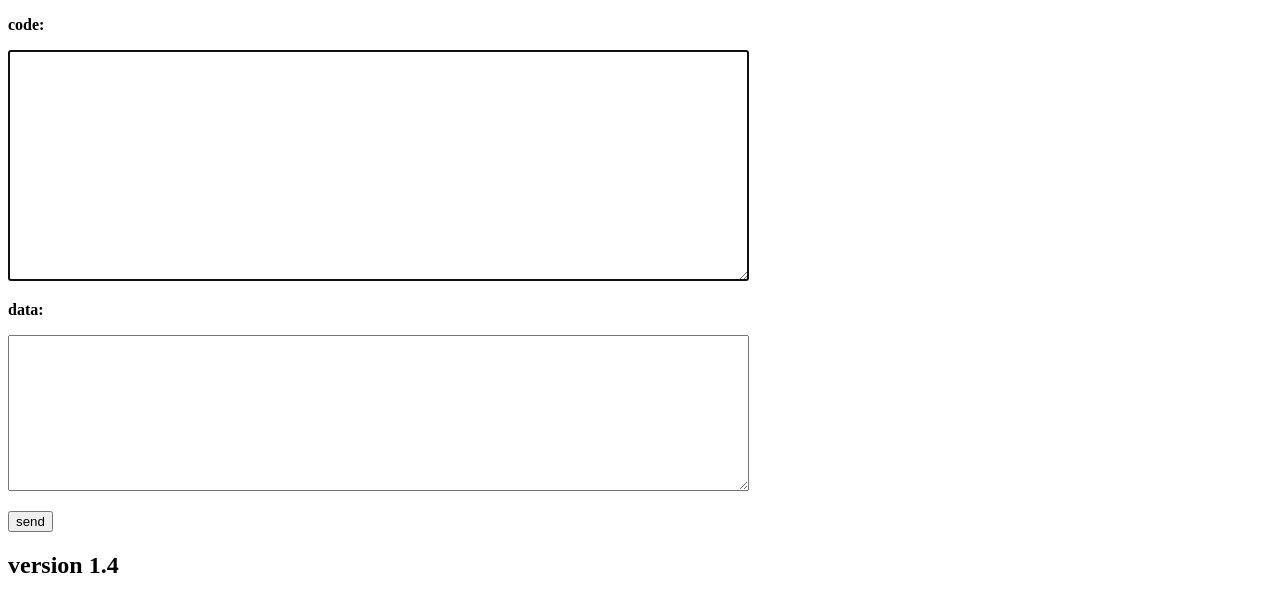
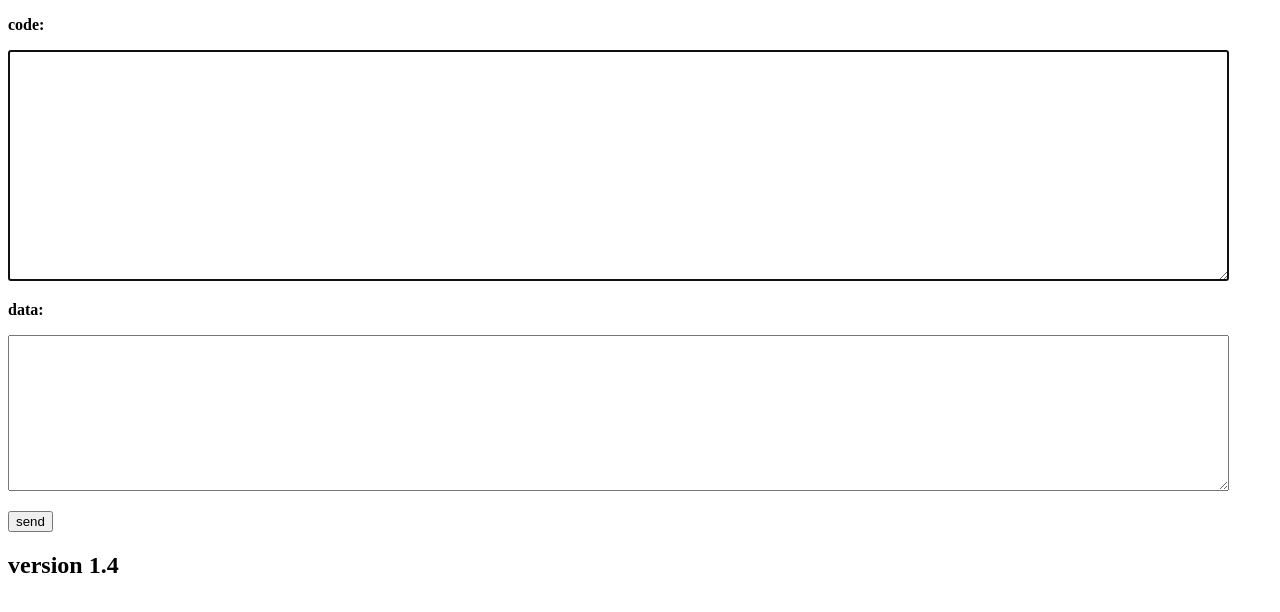
Before and after one commit to opseedyaru/vm, a website: page eval.html in a window 1280 px wide. Drawn offline with Linux system fonts and the light colour scheme.

Commit message:
Update eval.html

```diff
--- a/eval.html
+++ b/eval.html
@@ -7,9 +7,9 @@
  <body onload="document.getElementById('code').focus();">
   <form id="postform" action="eval" method="post">
     <p><b>code:</b></p>
-    <p><textarea rows="15" cols="90" name="code" id="code" onkeypress="if(event.keyCode==10||(event.ctrlKey&&event.keyCode==13))document.getElementById('postform').submit();"></textarea></p>
+    <p><textarea rows="15" cols="150" name="code" id="code" onkeypress="if(event.keyCode==10||(event.ctrlKey&&event.keyCode==13))document.getElementById('postform').submit();"></textarea></p>
     <p><b>data:</b></p>
-    <p><textarea rows="10" cols="90" name="data"></textarea></p>
+    <p><textarea rows="10" cols="150" name="data"></textarea></p>
     <p><input type="submit" value="send"></p>
   </form>
   <h2>version 1.4</h2>
```
